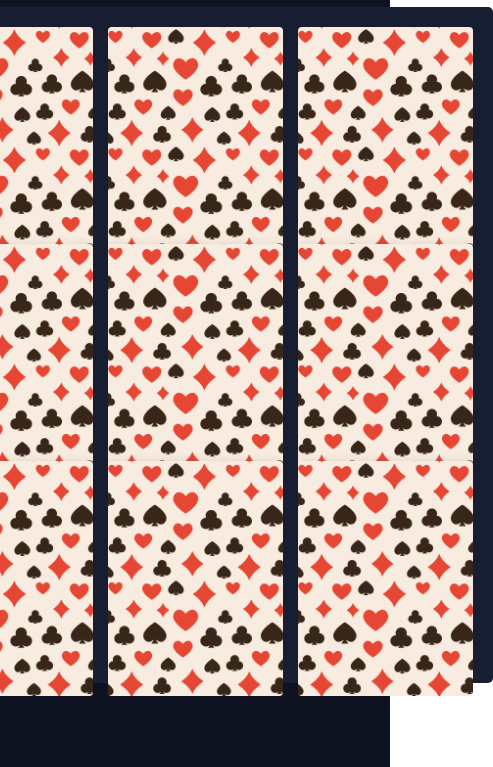
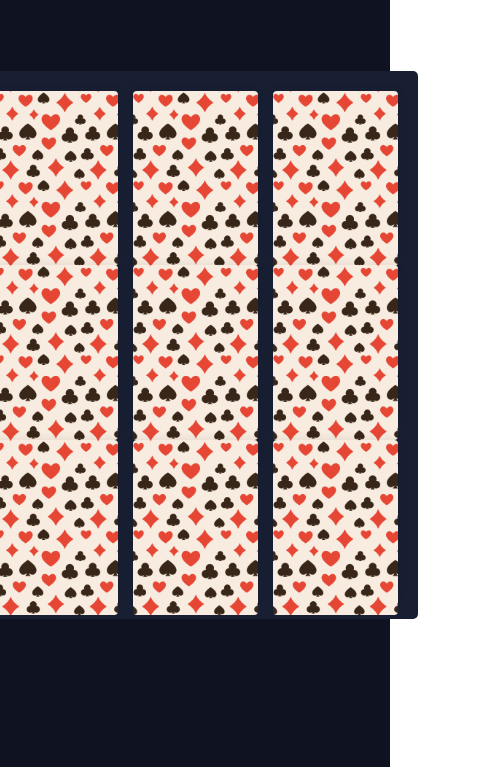
Before and after one commit to DavidNodeB/memory-game, a plain HTML site: page index.html in a window 390 px wide. Shown: the part 77-844 px from the top of the page, 493 px wide, since content can reach past the window. Drawn offline with nearby package versions, Linux system fonts and the light colour scheme.

Commit message:
Made the cards and the cards container responsive to mobile

```diff
--- a/style.scss
+++ b/style.scss
@@ -108,3 +108,45 @@ $card-back: #121212;
     padding-top: 10px;
     width: 100px;
 }
+
+@media (max-width: 600px) {
+    .card-container {
+        perspective: 400;
+        display: grid;
+        grid-template-rows: repeat(3, 1fr);
+        grid-template-columns: repeat(3, 1fr);
+        width: 450px;
+        height: 65vh;
+        background-color: $card-container;
+        border-radius: 5px;
+    }
+
+    .card {
+        position: relative;
+        display: flex;
+        justify-self: center;
+        width: 125px;
+        border-radius: 4px;
+        box-shadow: 0px 0px 10px rgba(0, 0, 0, 0.1);
+        @include Transition(transform, 0.60s);
+        transform-style: preserve-3d;
+        transform: rotateY(0);
+    }
+
+    .card-image {
+        padding-top: 10px;
+        width: 75px;
+    }
+
+    .front,
+    .back {
+        position: absolute;
+        top: 0;
+        left: 0;
+        width: 125px;
+        backface-visibility: hidden;
+        height: 175px;
+        border-radius: 4px;
+    }
+
+}
```
Also changed, not shown: style.css.
